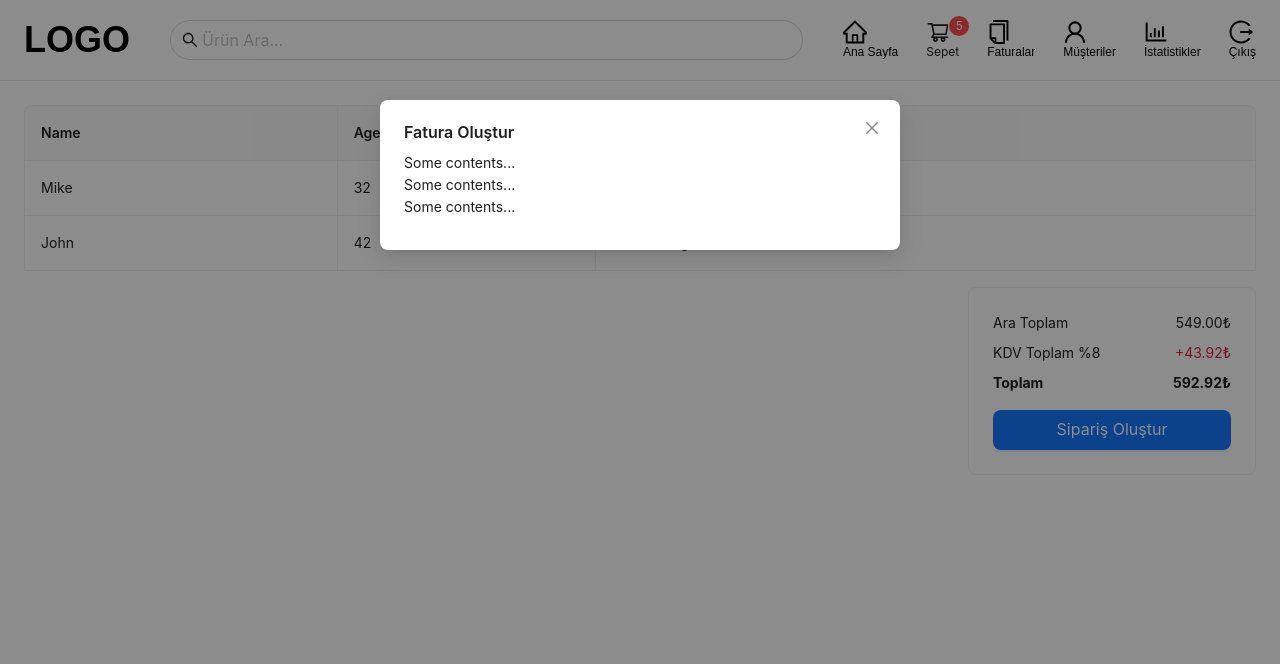
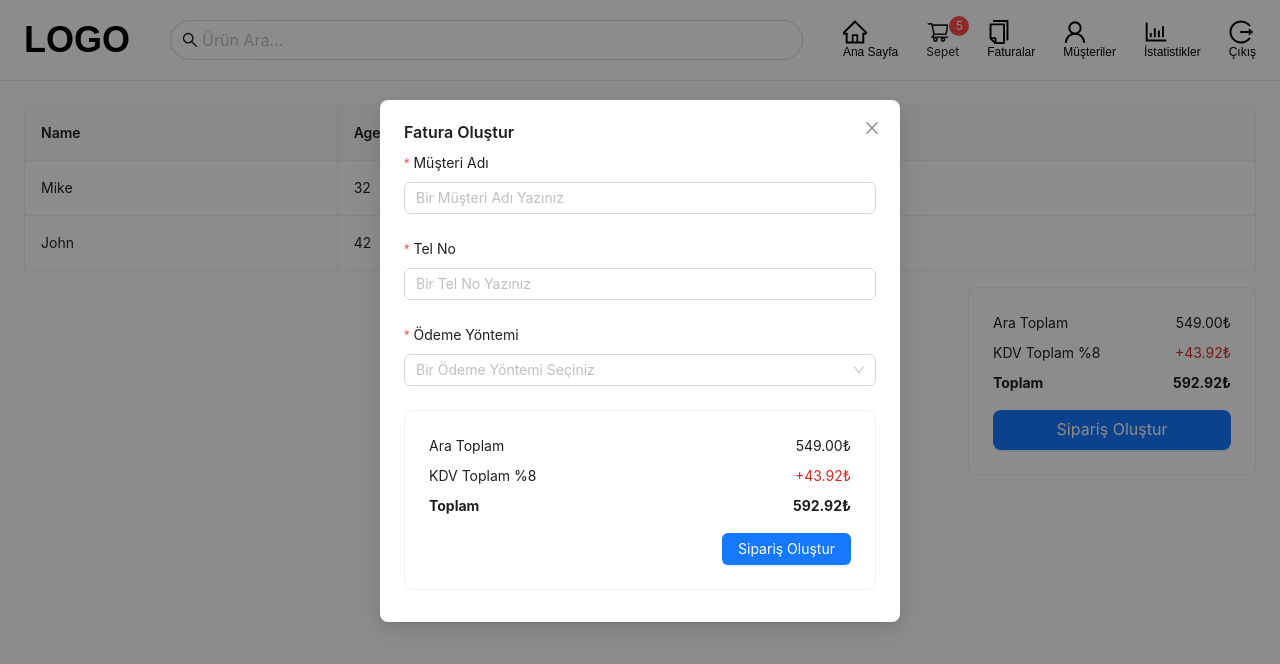
Before and after one commit to ilkeasagicayir/pos-application, a React (Create React App) app in the folder pos-application/client/: page /cart in a window 1280 px wide. Both pictures are taken after a click on the button "Sipariş Oluştur". Shown: the top 664 px of the page. Built offline with nearby package versions, Linux system fonts and the light colour scheme.

Commit message:
Cart Page Form

```diff
--- a/pos-application/client/src/components/cart/CreateBill.jsx
+++ b/pos-application/client/src/components/cart/CreateBill.jsx
@@ -1,16 +1,73 @@
-import { Modal } from "antd";
+import { Input, Form, Modal, Select, Button, Card } from "antd";
 
-const CreateBill = ({isModalOpen, setIsModalOpen}) => {
+const CreateBill = ({ isModalOpen, setIsModalOpen }) => {
+  const onFinish = (values) => {
+    console.log(values);
+  };
+
   return (
     <Modal
       title="Fatura Oluştur"
       open={isModalOpen}
       footer={false}
       onCancel={() => setIsModalOpen(false)}
+      onFinish={onFinish}
     >
-      <p>Some contents...</p>
-      <p>Some contents...</p>
-      <p>Some contents...</p>
+     <Form layout={"vertical"} onFinish={onFinish}>
+        <Form.Item
+          label="Müşteri Adı"
+          name={"curtomerName"}
+          rules={[
+            {
+              required: true,
+              message: "Username is required",
+            },
+          ]}
+        >
+          <Input placeholder="Bir Müşteri Adı Yazınız" />
+        </Form.Item>
+        <Form.Item
+          rules={[{ required: true }]}
+          name={"phoneNumber"}
+          label="Tel No"
+        >
+          <Input placeholder="Bir Tel No Yazınız" maxLength={11} />
+        </Form.Item>
+        <Form.Item
+          label="Ödeme Yöntemi"
+          rules={[{ required: true }]}
+          name={"paymentMode"}
+        >
+          <Select placeholder="Bir Ödeme Yöntemi Seçiniz">
+            <Select.Option value="Nakit">Nakit</Select.Option>
+            <Select.Option value="Kredi Kartı">Kredi Kartı</Select.Option>
+          </Select>
+        </Form.Item>
+        <Card>
+          <div className="flex justify-between">
+            <span>Ara Toplam</span>
+            <span>549.00₺</span>
+          </div>
+          <div className="flex justify-between my-2">
+            <span>KDV Toplam %8</span>
+            <span className="text-red-600">+43.92₺</span>
+          </div>
+          <div className="flex justify-between">
+            <b>Toplam</b>
+            <b>592.92₺</b>
+          </div>
+          <div className="flex justify-end">
+            <Button
+              className="mt-4"
+              type="primary"
+              onClick={() => setIsModalOpen(true)}
+              htmlType="submit"
+            >
+              Sipariş Oluştur
+            </Button>
+          </div>
+        </Card>
+      </Form>
     </Modal>
   );
 };
--- a/pos-application/client/src/index.css
+++ b/pos-application/client/src/index.css
@@ -7,13 +7,16 @@
   margin: 0;
   font-family: 'Electrolize', sans-serif;
 }
+
+.ant-btn-primary {
+  background-color: #1677ff;
+}
+
 @media (min-width: 768px){
   body{
     overflow: hidden;
   }
-  .ant-btn-primary {
-    background-color: #1677ff;
-  }
+
 
   .categories::-webkit-scrollbar {
     display: none;
--- a/pos-application/client/src/pages/CartPage.jsx
+++ b/pos-application/client/src/pages/CartPage.jsx
@@ -37,7 +37,7 @@
     },
   ];
 
-  console.log(isModalOpen);
+  //console.log(isModalOpen);
 
   return (
     <>
```
